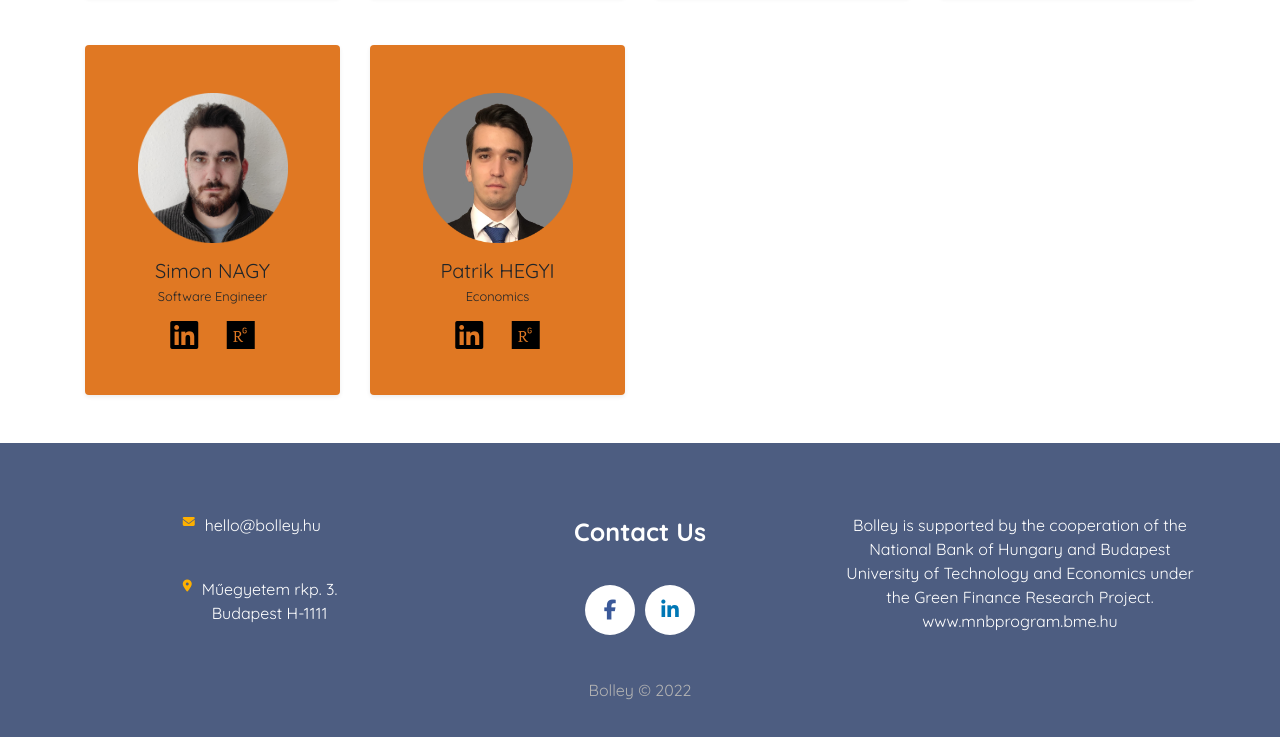
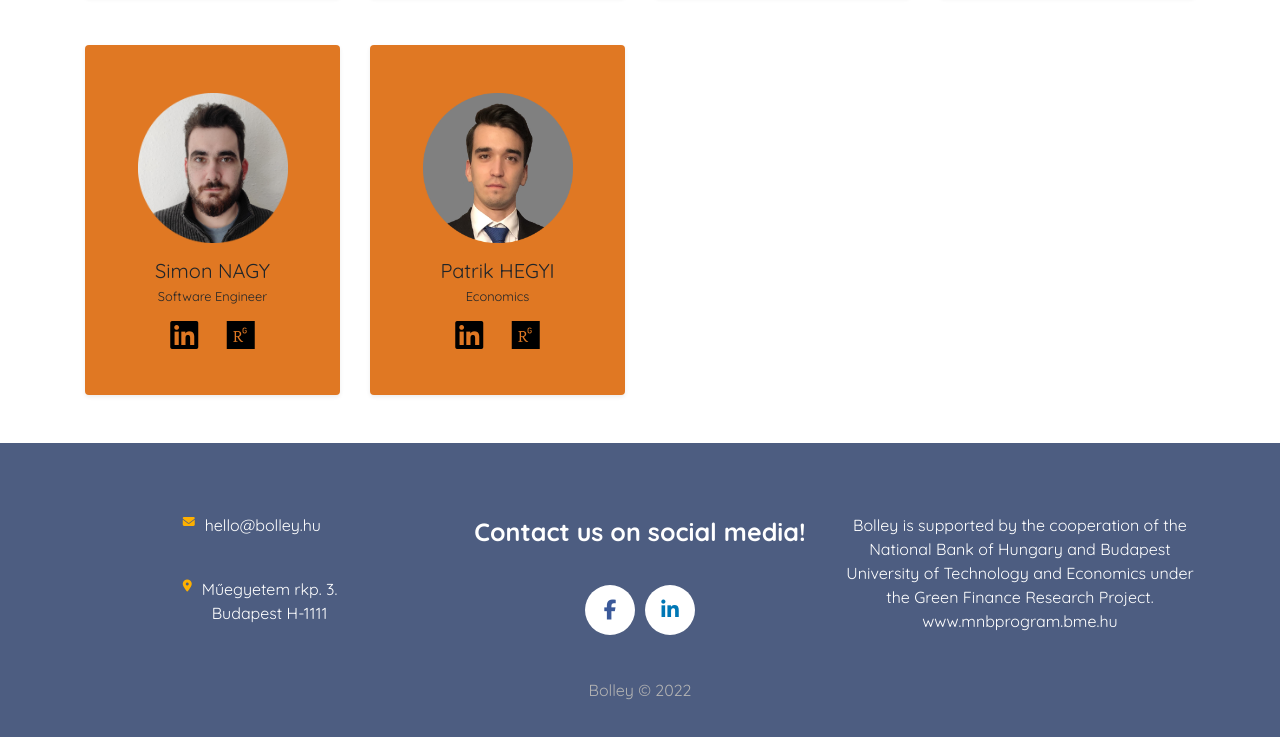
Before and after one commit to SimonNagy/bolley, a plain HTML site: page index.html in a window 1280 px wide. Shown: the part 5093-5830 px from the top of the page. Drawn offline with Linux system fonts and the light colour scheme; files whose address does not match are found by name.

Commit message:
v3-final

```diff
--- a/index.html
+++ b/index.html
@@ -405,7 +405,7 @@
 					</div>
 				</div>
 				<div class="col-lg-4 col-md-6 col-sm-12">
-          <div class="contact-own center">Contact Us</div>
+          <div class="contact-own center">Contact us on social media!</div>
 
           <!--ikonok, stílus SCSS-ben deklarálva-->
           <div class="icon-position-own">
```
Also changed, not shown: 1 other file.
